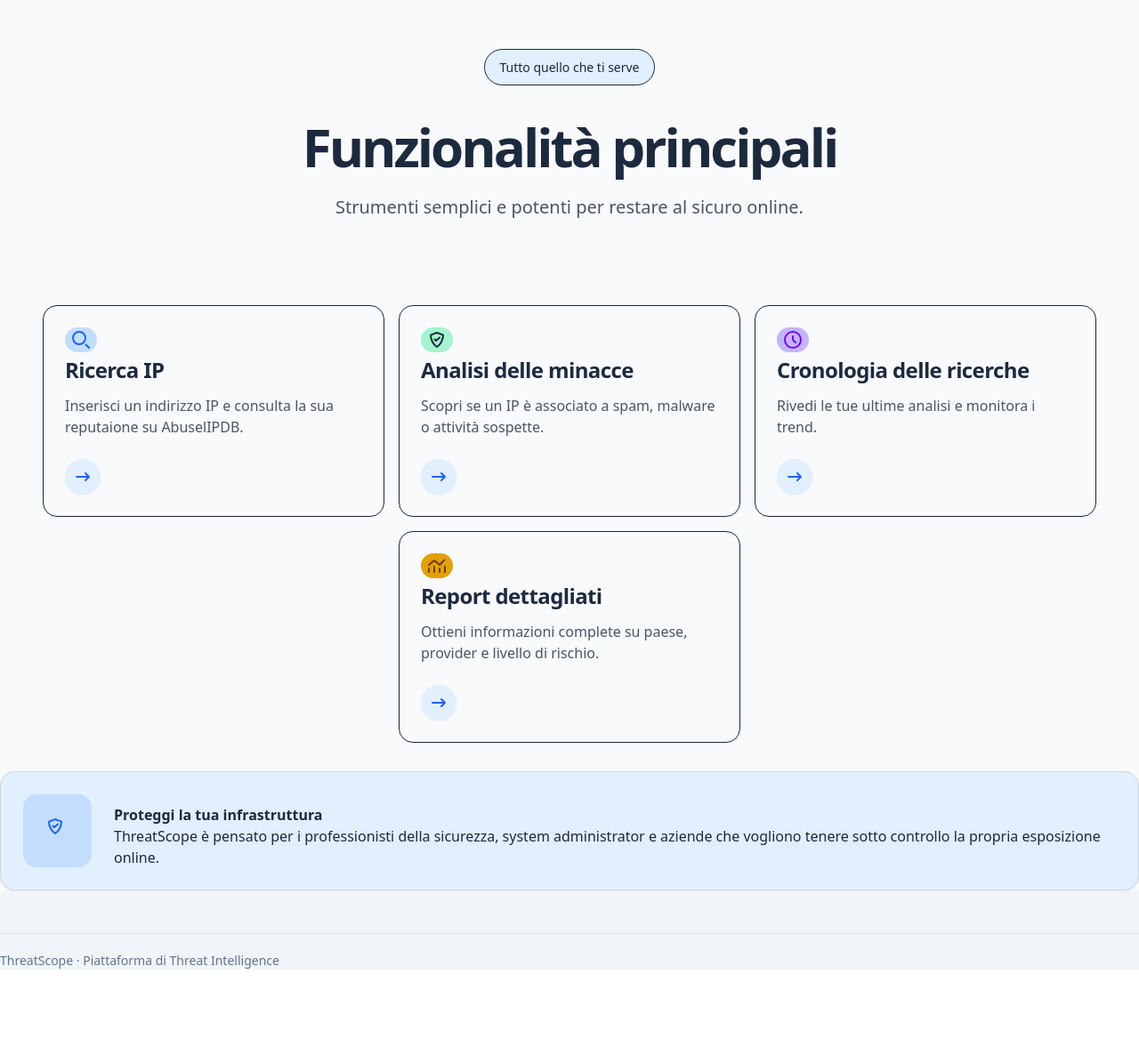
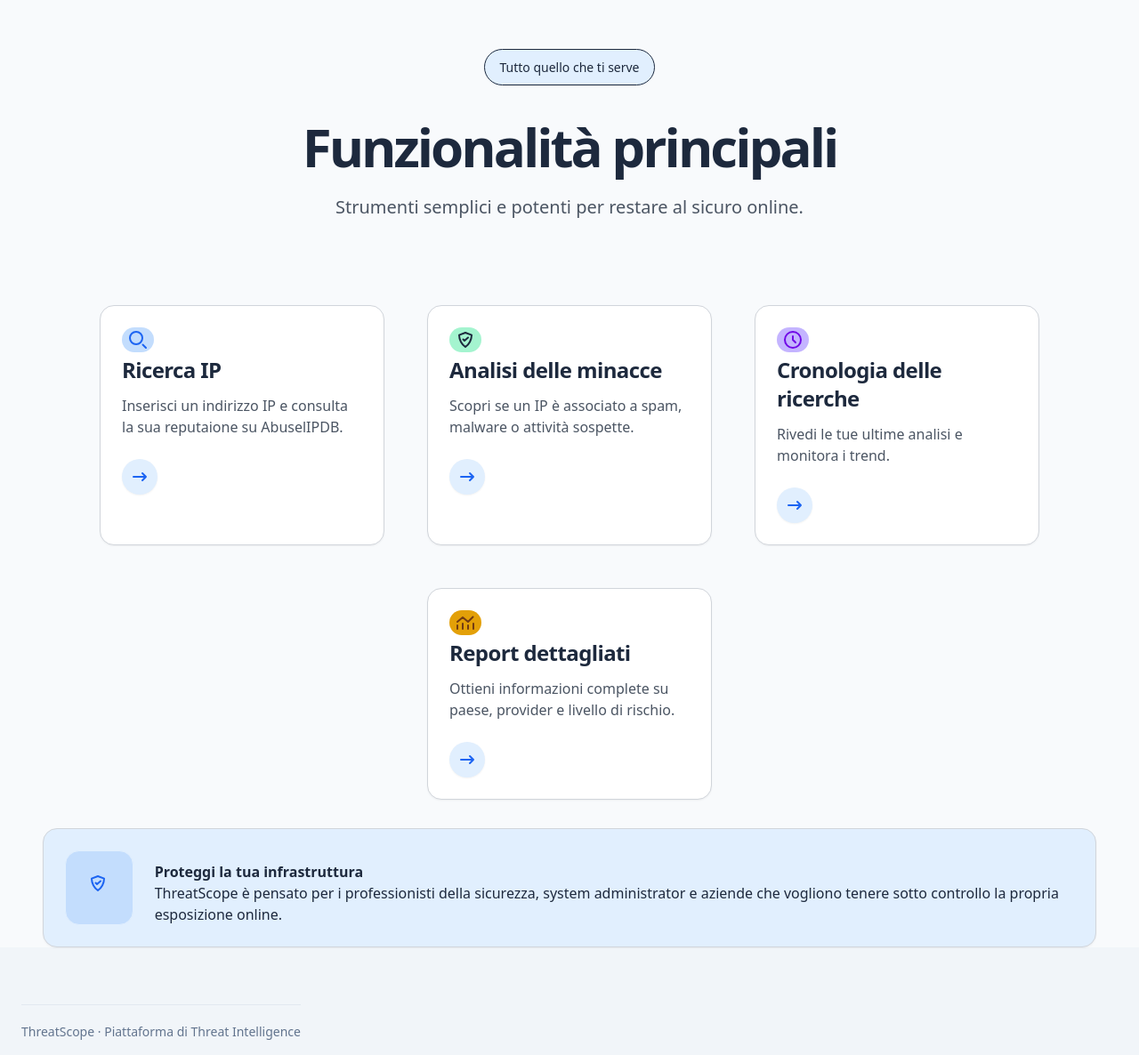
Before and after one commit to T-Virginia/ThreatScope, a Laravel app: page / in a window 1280 px wide. Shown: the part 517-1703 px from the top of the page at 89% size. Before the commit the page ends 1607 px from the top, so only its background shows below. Run offline with Laravel 12, Linux system fonts and the light colour scheme; style sheets or scripts are compiled from the project's sources; parts of the project's set-up code (start-up, migrations or seed data) failed here and were passed over.

Commit message:
refactoring home e footer

```diff
--- a/resources/views/components/footer.blade.php
+++ b/resources/views/components/footer.blade.php
@@ -1,3 +1,5 @@
-  <footer class="mt-12 border-t border-slate-200 pt-5 text-sm text-slate-500">
-      ThreatScope · Piattaforma di Threat Intelligence
-  </footer>
+    <div class="mx-auto flex max-w-screen-2-xl items-center px-6 py-4">
+        <footer class="mt-12 border-t border-slate-200 pt-5 text-sm text-slate-500">
+            ThreatScope · Piattaforma di Threat Intelligence
+        </footer>
+    </div>
--- a/resources/views/welcome.blade.php
+++ b/resources/views/welcome.blade.php
@@ -37,8 +37,8 @@
                 </div>
             </div>
         </section>
-        <section class="bg-neutral-primary bg-[#F8FAFC]">
-            <div class="py-8 px-4 mx-auto max-w-screen-2xl lg:py-16">
+        <section class="bg-neutral-primary bg-[#F8FAFC] max-w-screen-2xl">
+            <div class="py-8 px-4 mx-auto lg:py-16">
                 <div class="text-center">
                     <span
                         class="text-body bg-blue-100 box-border border border-default-medium hover:bg-neutral-tertiary-medium hover:text-heading focus:ring-4 focus:ring-neutral-tertiary shadow-xs font-medium leading-5 rounded-full text-sm px-4 py-2.5 focus:outline-none">
@@ -52,8 +52,9 @@
                 </div>
             </div>
             {{--     gruppo card --}}
-            <div class="flex flex-wrap justify-center gap-4 mx-auto my-auto max-w-full" role="group">
-                <div class="bg-neutral-primary-soft block max-w-sm p-6 border rounded-2xl shadow-xs">
+            <div class="flex flex-wrap justify-center gap-12 mx-auto my-auto max-w-full" role="group">
+                <div
+                    class="bg-neutral-primary bg-[#FFFF] w-80 block max-w-sm p-6 border border-gray-300 rounded-2xl shadow-xs">
                     <span
                         class="inline-flex items-center bg-blue-200 text-fg-brand-strong text-xs font-medium px-1.5 py-0.5 rounded-2xl">
                         <svg class="w-[24px] h-[24px] text-blue-600" aria-hidden="true"
@@ -69,7 +70,8 @@
                         AbuselIPDB.</p>
                     <x-arrow_button />
                 </div>
-                <div class="bg-neutral-primary-soft block max-w-sm p-6 border rounded-2xl shadow-xs">
+                <div
+                    class="bg-neutral-primary bg-[#FFFF] w-80 block max-w-sm p-6 border border-gray-300 rounded-2xl shadow-xs">
                     <span
                         class="inline-flex text-green items-center bg-emerald-200 text-fg-brand-strong text-xs font-medium px-1.5 py-0.5 rounded-2xl">
                         <svg class="w-6 h-6 text-green" aria-hidden="true" xmlns="http://www.w3.org/2000/svg"
@@ -84,7 +86,8 @@
                         sospette.</p>
                     <x-arrow_button />
                 </div>
-                <div class="bg-neutral-primary-soft block max-w-sm p-6 border rounded-2xl shadow-xs">
+                <div
+                    class="bg-neutral-primary bg-[#FFFF] w-80 block max-w-sm p-6 border border-gray-300 rounded-2xl shadow-xs">
                     <span
                         class="inline-flex text-green items-center bg-violet-300 text-fg-brand-strong text-xs font-medium px-1.5 py-0.5 rounded-2xl">
                         <svg class="w-6 h-6 text-violet-700" aria-hidden="true" xmlns="http://www.w3.org/2000/svg"
@@ -100,7 +103,8 @@
                     <p class="text-body mb-6 text-gray-600">Rivedi le tue ultime analisi e monitora i trend.</p>
                     <x-arrow_button />
                 </div>
-                <div class="bg-neutral-primary-soft block max-w-sm p-6 border rounded-2xl shadow-xs">
+                <div
+                    class="bg-neutral-primary bg-[#FFFF] w-80 block max-w-sm p-6 border border-gray-300 rounded-2xl shadow-xs">
                     <span
                         class="inline-flex text-green items-center bg-yellow-400 text-fg-brand-strong text-xs font-medium px-1.5 py-0.5 rounded-2xl">
                         <svg class="w-[24px] h-[24px] text-yellow-800" aria-hidden="true"
@@ -119,7 +123,7 @@
                 </div>
             </div>
             {{--     gruppo card --}}
-            <div class="bg-blue-100 block p-6 border rounded-2xl shadow-xs mt-8 border-gray-300 flex">
+            <div class="bg-blue-100 block p-6 border rounded-2xl shadow-xs mt-8 border-gray-300 flex ml-12 mr-12">
                 <div class="border border-blue-100 w-20 rounded-2xl p-6 bg-blue-200 mr-6">
                     <span
                         class="iinline-flex items-center bg-blue-200 text-fg-brand-strong text-xs font-medium py-0.5 rounded-2xl">
@@ -133,9 +137,11 @@
                 </div>
                 <div class="mt-3">
                     <h4 class="font-bold">Proteggi la tua infrastruttura</h4>
-                    <p>ThreatScope è pensato per i professionisti della sicurezza, system administrator e aziende che
+                    <p>ThreatScope è pensato per i professionisti della sicurezza, system administrator e aziende
+                        che
                         vogliono tenere sotto controllo la propria esposizione online.</p>
                 </div>
+            </div>
         </section>
         <x-footer />
     </main>
```
